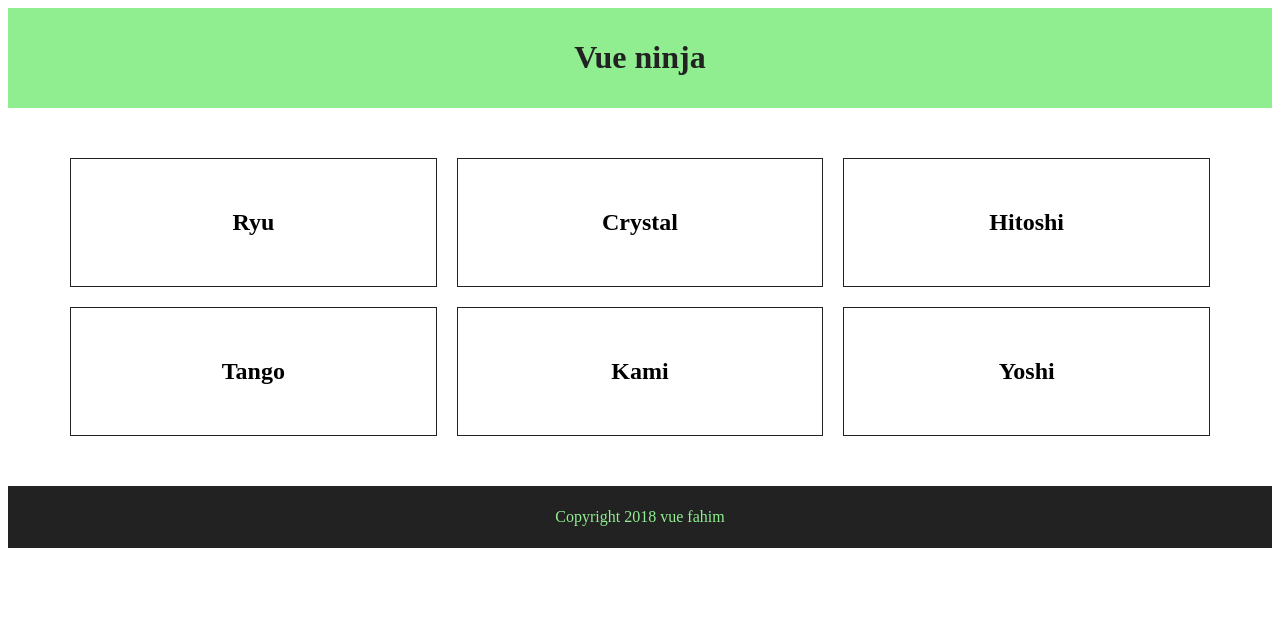
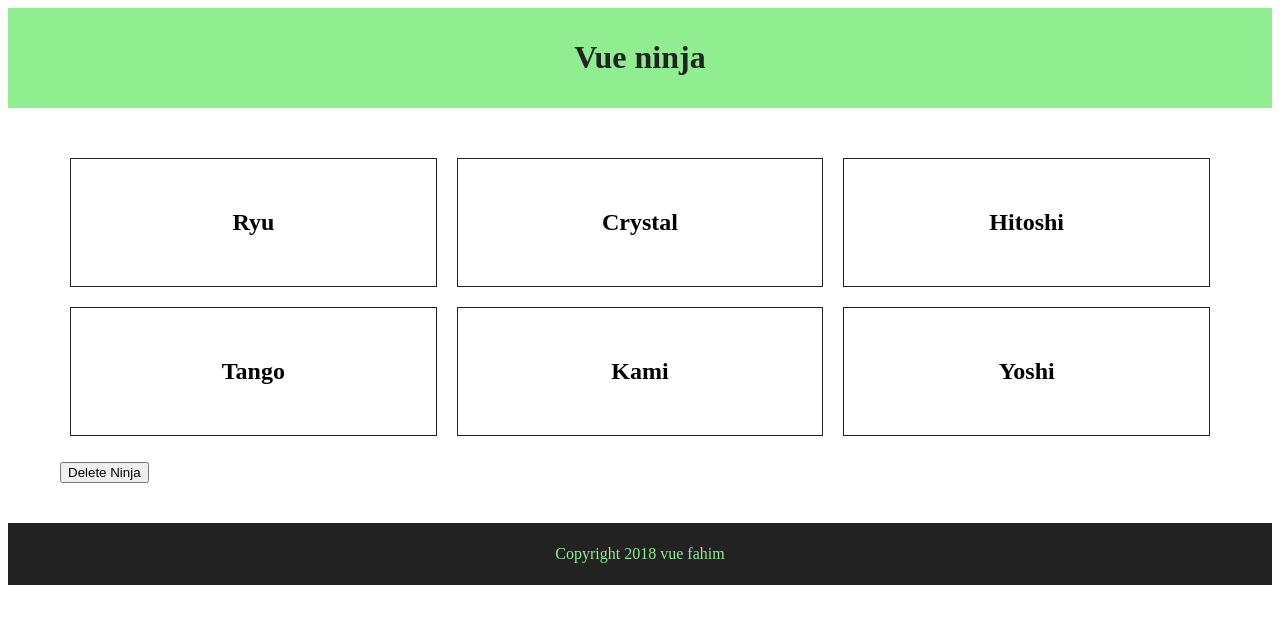
Before and after one commit to riaz4519/vue, a Vue app in the folder vueninjs2/cli_project/vuecli1/: page / in a window 1280 px wide. Shown: the top 624 px of the page. Built offline with nearby package versions, Linux system fonts and the light colour scheme.

Commit message:
after 22

```diff
--- a/vueninjs2/cli_project/vuecli1/src/components/Ninjas.vue
+++ b/vueninjs2/cli_project/vuecli1/src/components/Ninjas.vue
@@ -1,4 +1,4 @@
-<template>
+<template xmlns:v-on="http://www.w3.org/1999/xhtml">
 
     <div id="ninjas">
 
@@ -10,6 +10,7 @@
             </li>
 
         </ul>
+        <button v-on:click="deleteNinja">Delete Ninja</button>
 
     </div>
 
@@ -36,6 +37,13 @@
 
             }
 
+        },
+        methods:{
+            deleteNinja:function () {
+
+                this.ninjas.pop();
+
+            }
         }
 
     }
```
Also changed, not shown: 1 other file (tests, documents, lock files or other folders).
